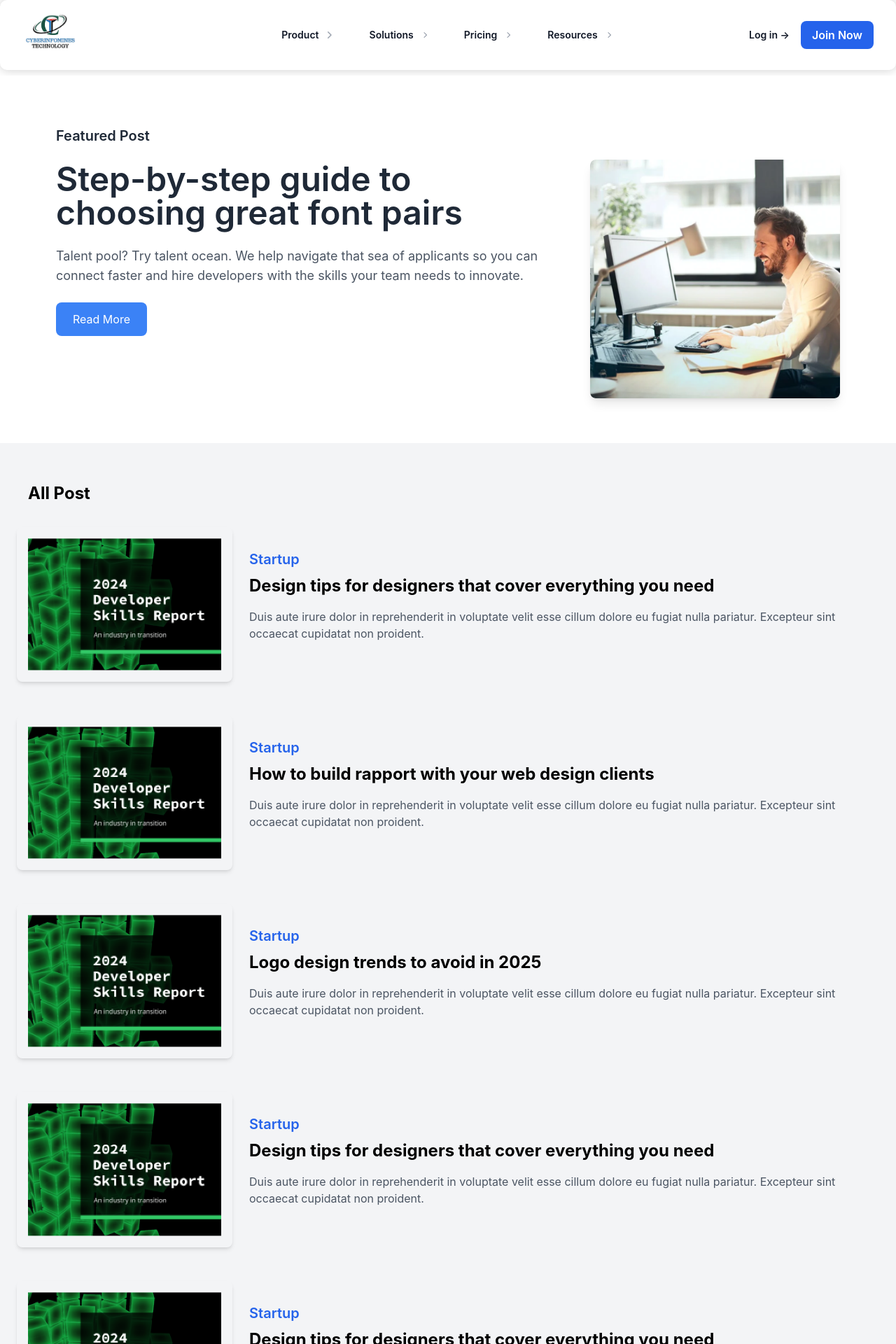
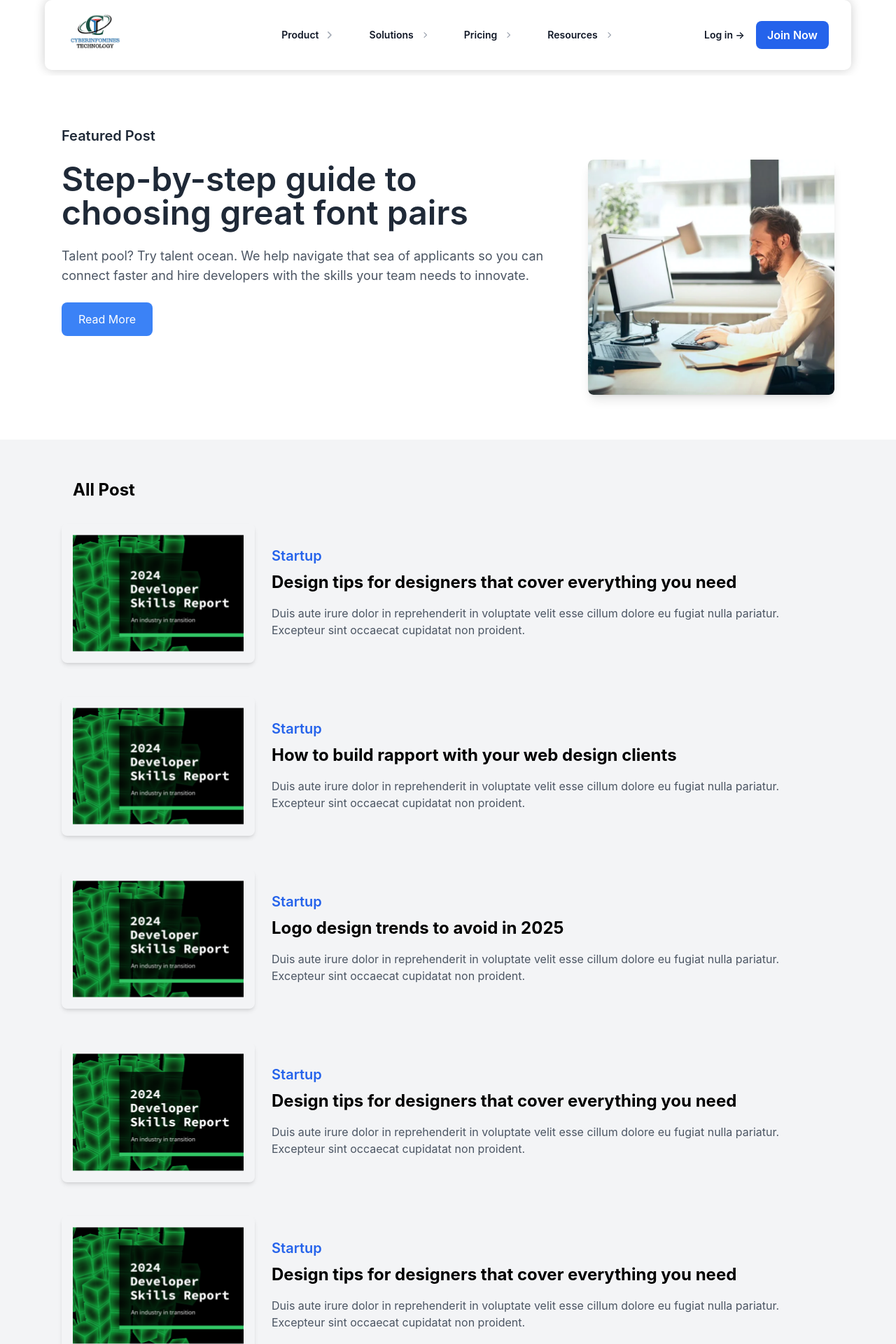
Before and after one commit to Juhi2116/CyberInform, a React (Create React App) app: page /resource in a window 1280 px wide. Shown: the top 1920 px of the page at 70% size. Built offline with nearby package versions, Linux system fonts and the light colour scheme.

Commit message:
updated side alignment

```diff
--- a/src/Components/Navbar.js
+++ b/src/Components/Navbar.js
@@ -42,7 +42,7 @@ export default function Navbar() {
 
   return (
     <header className="bg-white mb-2">
-      <nav aria-label="Global" className="mx-auto flex max-w-7xl items-center justify-between p-6 lg:px-8 mx-w-7xl h-[100px] gap-[10px] rounded-[10px] shadow-[0px_0px_15px_0px_rgba(0,0,0,0.2)]">
+      <nav aria-label="Global" className="mx-auto flex max-w-6xl items-center justify-between p-6 lg:px-8 mx-w-7xl h-[100px] gap-[10px] rounded-[10px] shadow-[0px_0px_15px_0px_rgba(0,0,0,0.2)]">
         <div className="flex lg:flex-1">
           <Link to="/" className="-m-1.5 p-1.5">
             <span className="sr-only">Your Company</span>
--- a/src/Pages/ContactUs.js
+++ b/src/Pages/ContactUs.js
@@ -4,11 +4,11 @@ const ContactUs = () => {
   return (
     <div className="flex flex-col items-center justify-center min-h-screen ">
       {/* Heading Section */}
-      <div className="text-center mb-8">
-        <h1 className="text-4xl font-bold">
+      <div className="text-center mb-8 mt-8">
+        <h1 className="text-4xl font-black">
           Contact <span className="text-blue-600">Us</span>
         </h1>
-        <p className="mt-2 text-gray-600">
+        <p className="mt-2 w-full lg:max-w-4xl">
           Amet nunc diam orci duis ut sit diam arcu, nec. Eleifend proin massa
           tincidunt viverra lectus pulvinar. Nunc ipsum est pellentesque turpis
           ultricies.
--- a/src/Pages/Home.js
+++ b/src/Pages/Home.js
@@ -8,7 +8,7 @@ const Home = () => {
   return (
     <div className="bg-white">
       {/* Hero Section */}
-      <section className="text-center py-5 lg:py-20 bg-white px-4 sm:px-8">
+      <section className="max-w-7xl  p-6 md:p-12 m-auto text-center py-5 lg:py-20 bg-white px-4 sm:px-8">
         <h1 className="text-4xl sm:text-5xl md:text-6xl font-black leading-tight mb-4">
           Skills speak louder <br /> than words
         </h1>
@@ -58,7 +58,7 @@ const Home = () => {
       </section>
 
       {/* Training Gap Section */}
-      <div className="text-center py-5 lg:py-16 px-4 bg-white">
+      <div className="text-center py-5 lg:py-16  bg-white max-w-7xl  p-6 md:p-12 m-auto">
         <h1 className="text-3xl sm:text-4xl md:text-6xl font-light text-gray-800 mb-4">
           It's not a talent shortage
         </h1>
@@ -75,7 +75,7 @@ const Home = () => {
 
 {/* <FeatureSection/> */}
       {/* Coding Practice Section */}
-      <div className="bg-blue-600 p-8 md:p-16 rounded-lg flex flex-col md:flex-row items-center max-w-7xl mx-auto text-white space-y-8 md:space-y-0">
+      <div className="bg-blue-600  rounded-lg flex flex-col md:flex-row items-center max-w-6xl  p-6 md:p-12 m-auto text-white space-y-8 md:space-y-0">
         {/* Left Section with Text */}
         <div className="md:w-1/2 text-center md:text-left space-y-4">
           <p className="text-sm font-semibold">:: Coding practice ::</p>
@@ -105,7 +105,7 @@ const Home = () => {
 
       {/* language code */}
       <div className="bg-white text-gray-800 p-6 md:p-12 font-sans">
-        <div className="container mx-auto max-w-7xl">
+        <div className="container mx-auto max-w-6xl">
           {/* Section 1 */}
           <div className="flex flex-col md:flex-row items-center gap-6 md:gap-12 mb-12">
             <div className="w-full md:w-1/2">
@@ -211,7 +211,7 @@ const Home = () => {
           </div>
         </div>
       </div>
-      <div className="font-sans  bg-white max-w-7xl m-auto">
+      <div className="font-sans  bg-white max-w-6xl m-auto">
         {/* White Background Section for Text */}
         <div className="text-center py-8 px-4 sm:px-8">
           <p className="font-semibold text-sm sm:text-base leading-6">
@@ -238,7 +238,7 @@ const Home = () => {
         </div>
       </div>
       <Testimonial/>
-      <div className="flex flex-col md:flex-row justify-between items-center bg-white text-black max-w-7xl m-auto py-10">
+      <div className="flex flex-col md:flex-row justify-between items-center bg-white text-black max-w-6xl m-auto py-10">
         {/* Left Side */}
         <div className="flex flex-col items-center md:items-start text-center md:text-left space-y-4 md:w-2/3">
           <h2 className="text-2xl sm:text-3xl font-bold">
--- a/src/Pages/Resourceblog.js
+++ b/src/Pages/Resourceblog.js
@@ -5,7 +5,7 @@ const Resourceblog = () => {
     <div className="bg-white py-12">
 
       {/* Featured Post Section */}
-      <section className="container max-w-7xl mx-auto p-6 lg:px-20 space-y-12 lg:flex lg:space-x-12">
+      <section className="container max-w-6xl mx-auto p-6  space-y-12 lg:flex lg:space-x-12">
         {/* Left Side (Text) */}
         <div className="lg:w-2/3 space-y-6 text-center   lg:text-left">
           <p className="text-xl font-semibold text-gray-800">Featured Post</p>
@@ -32,7 +32,7 @@ const Resourceblog = () => {
 
       {/* Economy Section */}
       <section className="bg-gray-100 ">
-      <div className="max-w-7xl mx-auto p-6 mt-10  ">
+      <div className="max-w-6xl mx-auto p-6 mt-10  ">
         <h1 className="text-2xl font-bold px-4 py-8" >All Post</h1>
         <div className="flex flex-col md:flex-row">
           <div className="md:w-1/4 shadow-md rounded-lg">
@@ -41,7 +41,7 @@ const Resourceblog = () => {
           <h1 className="text-2xl font-bold mt-2"> Design tips for designers that cover everything you need </h1> <p className="text-gray-600 mt-4"> Duis aute irure dolor in reprehenderit in voluptate velit esse cillum dolore eu fugiat nulla pariatur. Excepteur sint occaecat cupidatat non proident. </p> </div> </div> </div>
 
 
-          <div className="max-w-7xl mx-auto p-6   ">
+          <div className="max-w-6xl mx-auto p-6   ">
 
         <div className="flex flex-col md:flex-row">
           <div className="md:w-1/4 shadow-md rounded-lg">
@@ -52,21 +52,21 @@ const Resourceblog = () => {
 
 
 
-          <div className="max-w-7xl mx-auto p-6  ">
+          <div className="max-w-6xl mx-auto p-6  ">
         <div className="flex flex-col md:flex-row">
           <div className="md:w-1/4 shadow-md rounded-lg">
             <img src="../r1.png" alt="Designers at work" className="rounded-lg p-4" /> </div>
           <div className="md:w-3/4 md:pl-6 mt-6 md:mt-0"> <p className="text-blue-600 mt-8 text-xl font-semibold">Startup</p>
           <h1 className="text-2xl font-bold mt-2"> Logo design trends to avoid in 2025 </h1> <p className="text-gray-600 mt-4"> Duis aute irure dolor in reprehenderit in voluptate velit esse cillum dolore eu fugiat nulla pariatur. Excepteur sint occaecat cupidatat non proident. </p> </div> </div> </div>
 
-          <div className="max-w-7xl mx-auto p-6   ">
+          <div className="max-w-6xl mx-auto p-6   ">
         <div className="flex flex-col md:flex-row">
           <div className="md:w-1/4 shadow-md rounded-lg">
             <img src="../r1.png" alt="Designers at work" className="rounded-lg p-4" /> </div>
           <div className="md:w-3/4 md:pl-6 mt-6 md:mt-0"> <p className="text-blue-600 mt-8 text-xl font-semibold">Startup</p>
           <h1 className="text-2xl font-bold mt-2"> Design tips for designers that cover everything you need </h1> <p className="text-gray-600 mt-4"> Duis aute irure dolor in reprehenderit in voluptate velit esse cillum dolore eu fugiat nulla pariatur. Excepteur sint occaecat cupidatat non proident. </p> </div> </div> </div>
 
-          <div className="max-w-7xl mx-auto p-6   ">
+          <div className="max-w-6xl mx-auto p-6   ">
         <div className="flex flex-col md:flex-row">
           <div className="md:w-1/4 shadow-md rounded-lg">
             <img src="../r1.png" alt="Designers at work" className="rounded-lg p-4" /> </div>
--- a/src/Pages/Solutions.js
+++ b/src/Pages/Solutions.js
@@ -4,7 +4,7 @@ const Solutions = () => {
     return (
         <div>
             {/* Hero Section */}
-            <div className="bg-white flex flex-col items-center max-w-7xl mx-auto p-6 text-center my-10">
+            <div className="bg-white flex flex-col items-center max-w-6xl mx-auto p-6 text-center my-10">
                 <h1 className="text-3xl md:text-5xl lg:text-6xl font-extrabold text-gray-900 mb-4">
                     All your ideas in one place
                 </h1>
@@ -28,7 +28,7 @@ const Solutions = () => {
             </div>
 
             {/* Brainstorm Section */}
-            <div className="bg-white">
+            <div className="bg-white max-w-6xl mx-auto p-6">
                 <div className="container mx-auto p-6">
                     {/* Image and Text Row */}
                     <div className="lg:flex lg:space-x-6 items-center">
@@ -101,9 +101,9 @@ const Solutions = () => {
             </div>
 
             {/* Artist & Investor Section */}
-            <div className="flex flex-col md:flex-row items-center justify-between p-4 md:p-8 bg-white">
+            <div className="flex flex-col md:flex-row items-center justify-between p-4 md:p-8 bg-white max-w-6xl mx-auto p-6">
                 {/* Text Section */}
-                <div className="md:w-3/5 max-w-4xl p-6  bg-gray-100 rounded-lg  h-auto ">
+                <div className="md:w-3/5 max-w-6xl p-6  bg-gray-100 rounded-lg  h-auto ">
                     <div className='p-10  max-w-xl'>
                         <h3 className="text-gray-700 font-bold text-lg md:text-xl mt-auto">ARTIST & INVESTOR</h3>
                         <p className="mt-2 text-gray-600 text-sm md:text-base">
@@ -147,7 +147,7 @@ const Solutions = () => {
             <div className="bg-gray-100 rounded-lg max-w-full">
                 <div className="container mx-auto p-6">
                     {/* Image and Text Row */}
-                    <div className="lg:flex lg:space-x-6 max-w-5xl m-auto items-stretch">
+                    <div className="lg:flex lg:space-x-6 max-w-6xl m-auto items-stretch">
                         {/* Left Side - Text */}
                         <div className="lg:w-1/2 flex flex-col justify-between rounded-xl p-6 lg:p-8 ">
                             <div>
```
